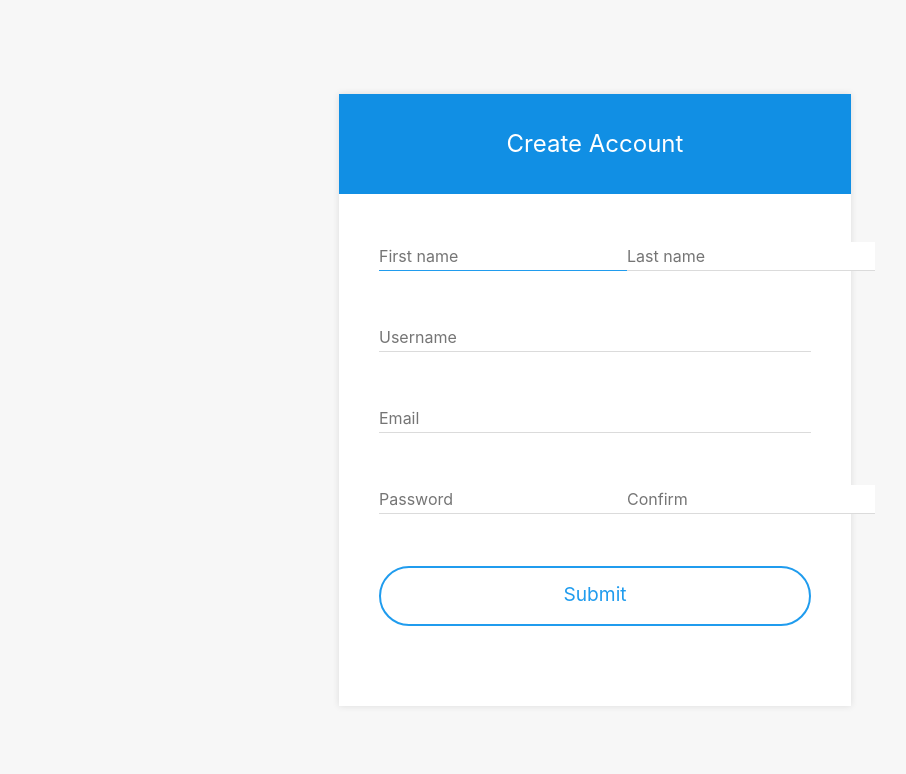
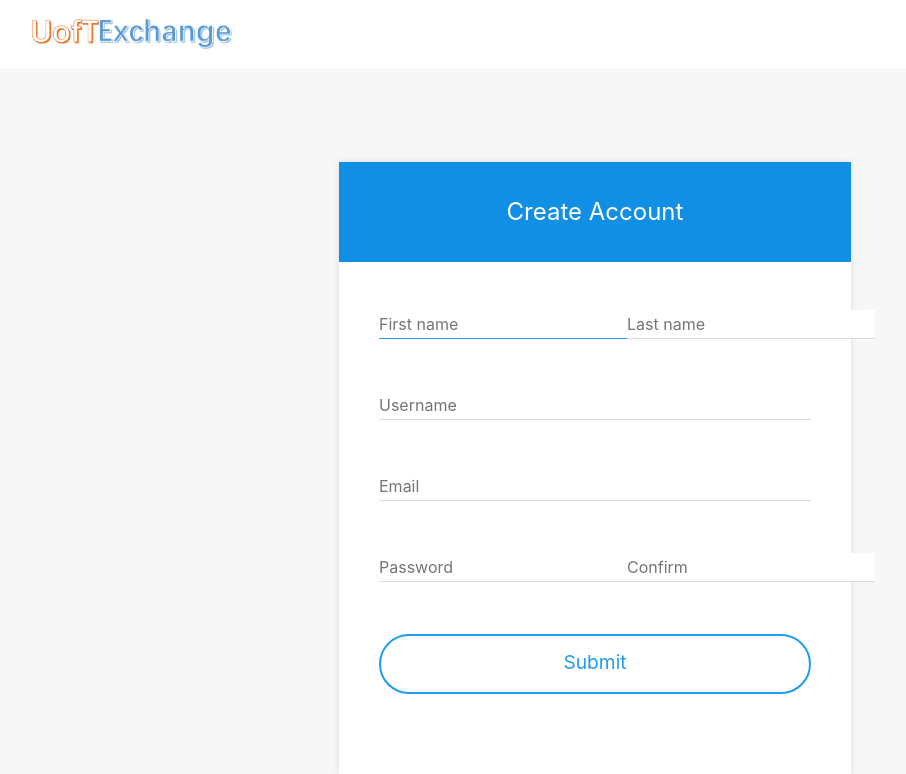
Before and after one commit to RuiqiW/BookExchange, a plain HTML site: page pages/create-account.html in a window 1280 px wide. Shown: the whole page, without its empty margins (45-951 px from the left). Drawn offline with nearby package versions, Linux system fonts and the light colour scheme.

Commit message:
added nav bar to create-account.html

```diff
--- a/pages/create-account.html
+++ b/pages/create-account.html
@@ -18,6 +18,16 @@
 
 </head>
 <body>
+
+<nav class="navbar" role="navigation" aria-label="main navigation">
+  <div class="container">
+    <div class="navbar-brand">
+      <a href="../index.html">
+        <img src="../images/logo.png" width="250px">
+      </a>
+    </div>
+  </div>
+</nav>
 
 <div id="createAccount">
   <div class="createAccountCard">
```
Also changed, not shown: pages/login.html (+0 -6 lines).
